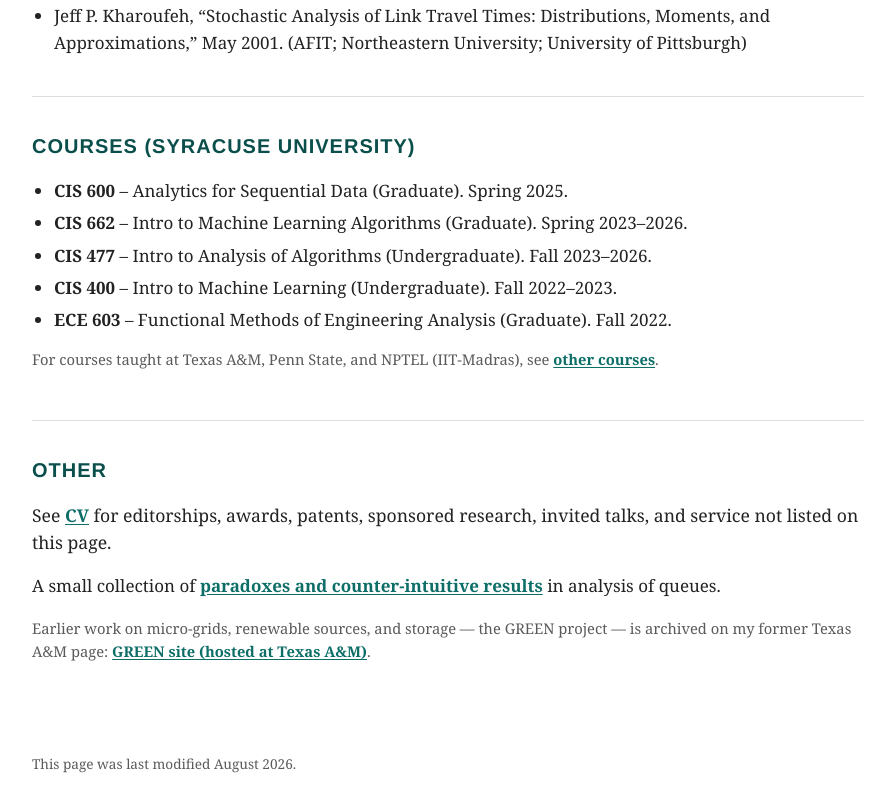
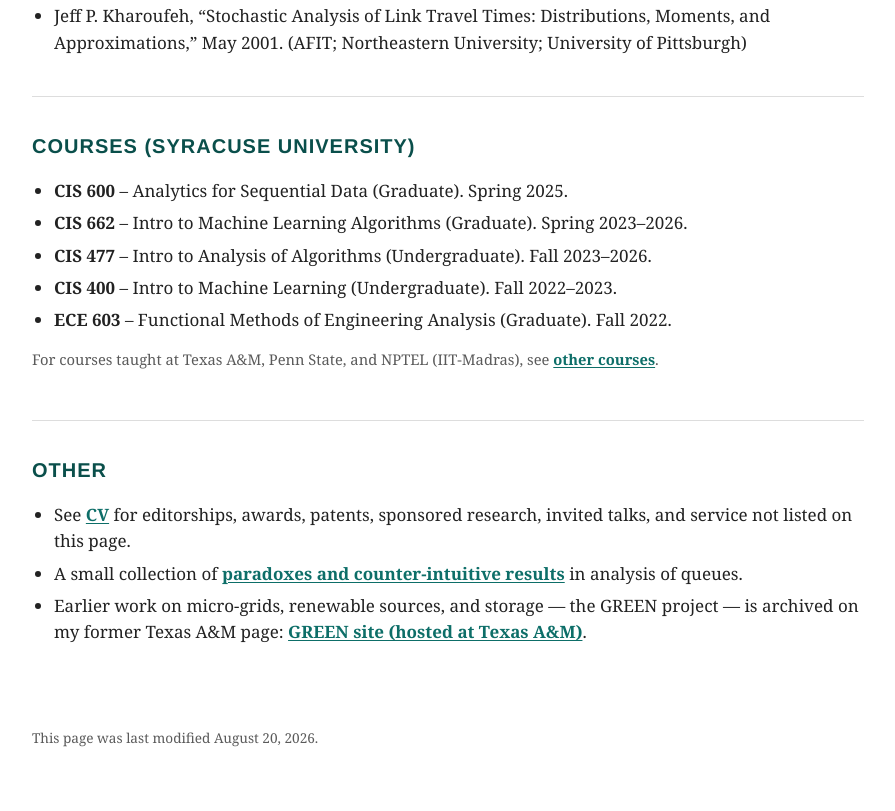
Before and after one commit to gamtamu/gampsu.github.io, a plain HTML site: page index.html in a window 1280 px wide. Shown: the part 2201-3012 px from the top of the page, without its empty margins (192-1087 px from the left). Drawn offline with Linux system fonts and the light colour scheme.

Commit message:
Add files via upload

```diff
--- a/index.html
+++ b/index.html
@@ -135,12 +135,6 @@
     margin: 22px 0 8px;
     text-transform: none;
     letter-spacing: 0;
-  }
-
-  /* ---------- Other section ---------- */
-  .cv-pointer {
-    font-size: 1.1rem;
-    margin: 0 0 14px;
   }
 
   /* ---------- Footer ---------- */
@@ -299,23 +293,19 @@
        ============================================================ -->
   <section id="other">
     <h2>Other</h2>
-    <p class="cv-pointer">
-      See <a href="gautam_web_CV.pdf">CV</a> for editorships, awards, patents, sponsored research,
-      invited talks, and service not listed on this page.
-    </p>
-    <p>
-      A small collection of <a href="paradox.pdf">paradoxes and counter-intuitive results</a>
-      in analysis of queues.
-    </p>
-    <p class="note">
-      Earlier work on micro-grids, renewable sources, and storage &mdash; the GREEN project &mdash;
-      is archived on my former Texas A&amp;M page:
-      <a href="https://gautam.engr.tamu.edu/green.html">GREEN site (hosted at Texas A&amp;M)</a>.
-    </p>
+    <ul class="tight">
+      <li>See <a href="gautam_web_CV.pdf">CV</a> for editorships, awards, patents, sponsored research,
+        invited talks, and service not listed on this page.</li>
+      <li>A small collection of <a href="paradox.pdf">paradoxes and counter-intuitive results</a>
+        in analysis of queues.</li>
+      <li>Earlier work on micro-grids, renewable sources, and storage &mdash; the GREEN project &mdash;
+        is archived on my former Texas A&amp;M page:
+        <a href="https://gautam.engr.tamu.edu/green.html">GREEN site (hosted at Texas A&amp;M)</a>.</li>
+    </ul>
   </section>
 
   <footer>
-    <p>This page was last modified August 2026.</p>
+    <p>This page was last modified August 20, 2026.</p>
   </footer>
 
 </div>
```
Also changed, not shown: areas.html (+4 -4 lines).
